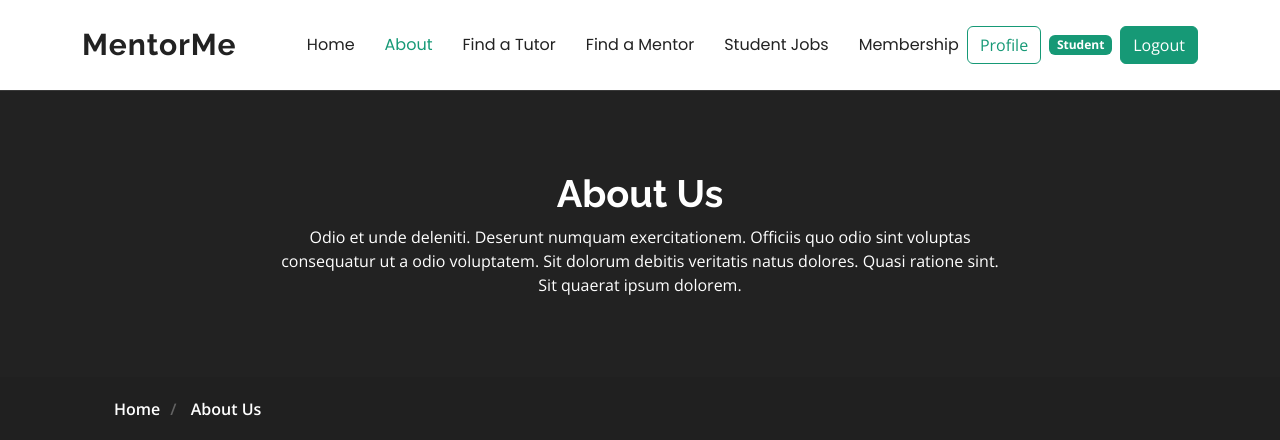
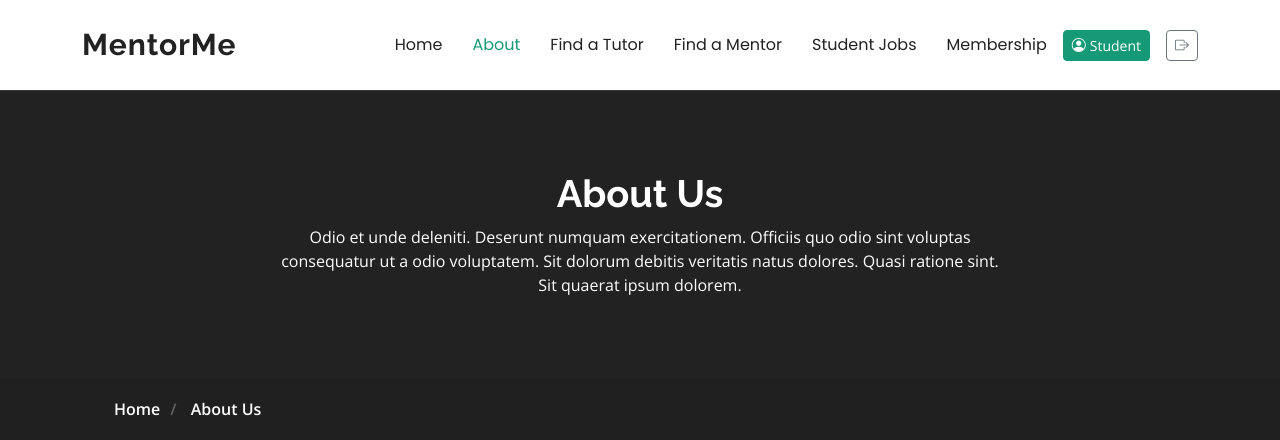
Before and after one commit to Grzegorz-Bartos/mentor-me, a Django app: page /about/ in a window 1280 px wide. Shown: the top 440 px of the page. Run offline with Django 5.2, Linux system fonts and the light colour scheme; the visitor is signed in with stand-in values (Sample User, id 1); some libraries are stand-ins or nearby versions.

Commit message:
style: improve navbar auth button layout and spacing

```diff
--- a/templates/base.html
+++ b/templates/base.html
@@ -75,16 +75,21 @@
                 </nav>
                 {# Auth actions in navbar #}
                 {% if user.is_authenticated %}
-                    <a class="btn btn-outline-primary ms-2"
-                       href="{% url 'profile' %}"
-                       {% if request.path == '/accounts/profile/' %}aria-current="page"{% endif %}>Profile</a>
-                    <span class="badge badge-brand ms-2">{{ user.role }}</span>
-                    <form class="d-inline ms-2" method="post" action="{% url 'logout' %}">
-                        {% csrf_token %}
-                        <button class="btn btn-primary" type="submit">Logout</button>
-                    </form>
+                    <div class="d-flex align-items-center gap-3 ms-3">
+                        <a class="btn btn-sm btn-primary"
+                           href="{% url 'profile' %}"
+                           {% if request.path == '/accounts/profile/' %}aria-current="page"{% endif %}>
+                            <i class="bi bi-person-circle me-1"></i>{{ user.role }}
+                        </a>
+                        <form class="d-inline" method="post" action="{% url 'logout' %}">
+                            {% csrf_token %}
+                            <button class="btn btn-sm btn-outline-secondary" type="submit" title="Logout">
+                                <i class="bi bi-box-arrow-right"></i>
+                            </button>
+                        </form>
+                    </div>
                 {% else %}
-                    <a class="btn btn-primary ms-2" href="{% url 'login' %}">Login</a>
+                    <a class="btn btn-primary ms-3" href="{% url 'login' %}">Login</a>
                     <a class="btn btn-outline-primary ms-2" href="{% url 'signup' %}">Sign up</a>
                 {% endif %}
             </div>
```
